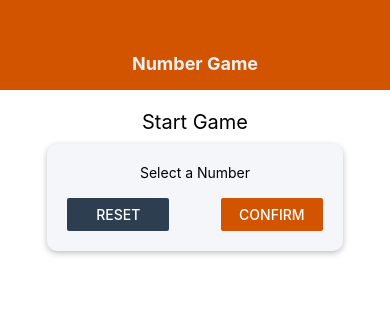
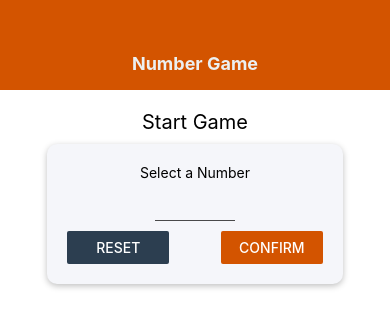
Before and after one commit to DebasisSaikia/React-native-core, a React Native app: screen / in a window 390 px wide. Shown: the top 328 px of the page. Built offline with nearby package versions, Linux system fonts and the light colour scheme.

Commit message:
custom input field

```diff
--- a/components/Header.js
+++ b/components/Header.js
@@ -1,5 +1,6 @@
 import React from 'react'
 import { View, Text, StyleSheet } from 'react-native'
+import Colors from '../constants/colors'
 
 const Header = ({ title }) => {
     return (
@@ -14,7 +15,7 @@
         width: '100%',
         height: 90,
         paddingTop: 36,
-        backgroundColor: "#d35400",
+        backgroundColor: Colors.primary,
         alignItems: 'center',
         justifyContent: 'center'
     },
--- /dev/null
+++ b/components/Input.js
@@ -0,0 +1,20 @@
+import React from 'react'
+import { TextInput, StyleSheet } from 'react-native'
+
+const Input = (props) => {
+    return (
+        <TextInput {...props} style={{ ...styles.input, ...props.style }} />
+    )
+}
+
+
+const styles = StyleSheet.create({
+    input: {
+        height: 30,
+        borderBottomColor: 'rgba(0,0,0,0.7)',
+        borderBottomWidth: 1,
+        marginVertical: 10
+    }
+})
+
+export default Input
--- /dev/null
+++ b/constants/colors.js
@@ -0,0 +1,4 @@
+export default {
+    primary: '#d35400',
+    secondary: '#2c3e50'
+}
--- a/screens/StartScreen.js
+++ b/screens/StartScreen.js
@@ -1,6 +1,8 @@
 import React from 'react';
-import { View, StyleSheet, Text, TextInput, Button } from 'react-native'
+import { View, StyleSheet, Text, Button } from 'react-native'
 import Card from '../components/Card';
+import Colors from '../constants/colors';
+import Input from '../components/Input'
 
 const StartScreen = () => {
     return (
@@ -8,13 +10,13 @@
             <Text style={styles.title}>Start Game</Text>
             <Card style={styles.inputContainer}>
                 <Text>Select a Number</Text>
-                <TextInput />
+                <Input style={styles.input} autoCapitalize='none' autoCorrect={false} keyboardType='numeric' maxLength={2} />
                 <View style={styles.btnContainer}>
                     <View style={styles.button}>
-                        <Button title="Reset" color="#2c3e50" />
+                        <Button title="Reset" color={Colors.secondary} />
                     </View>
                     <View style={styles.button}>
-                        <Button title="Confirm" color="#d35400" />
+                        <Button title="Confirm" color={Colors.primary} />
                     </View>
 
                 </View>
@@ -45,6 +47,10 @@
     },
     button: {
         width: '40%'
+    },
+    input: {
+        width: 80,
+        textAlign: 'center',
     }
 })
 
```
